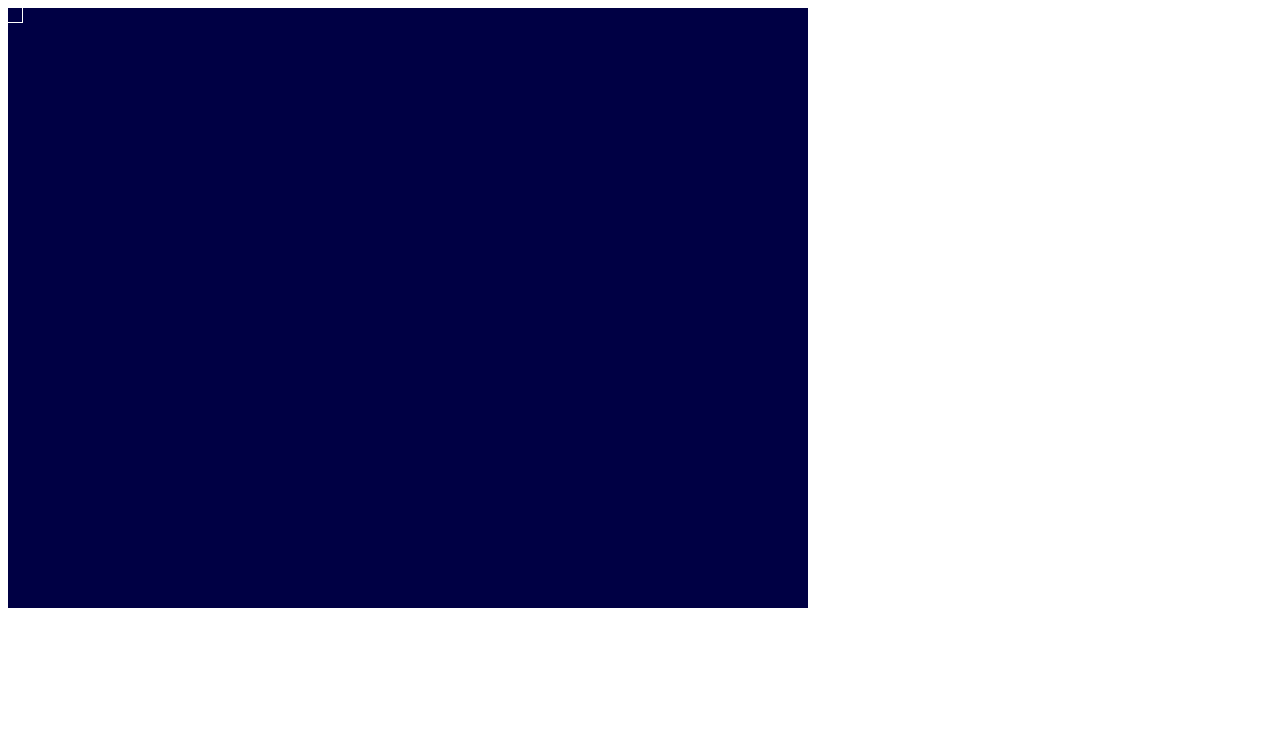
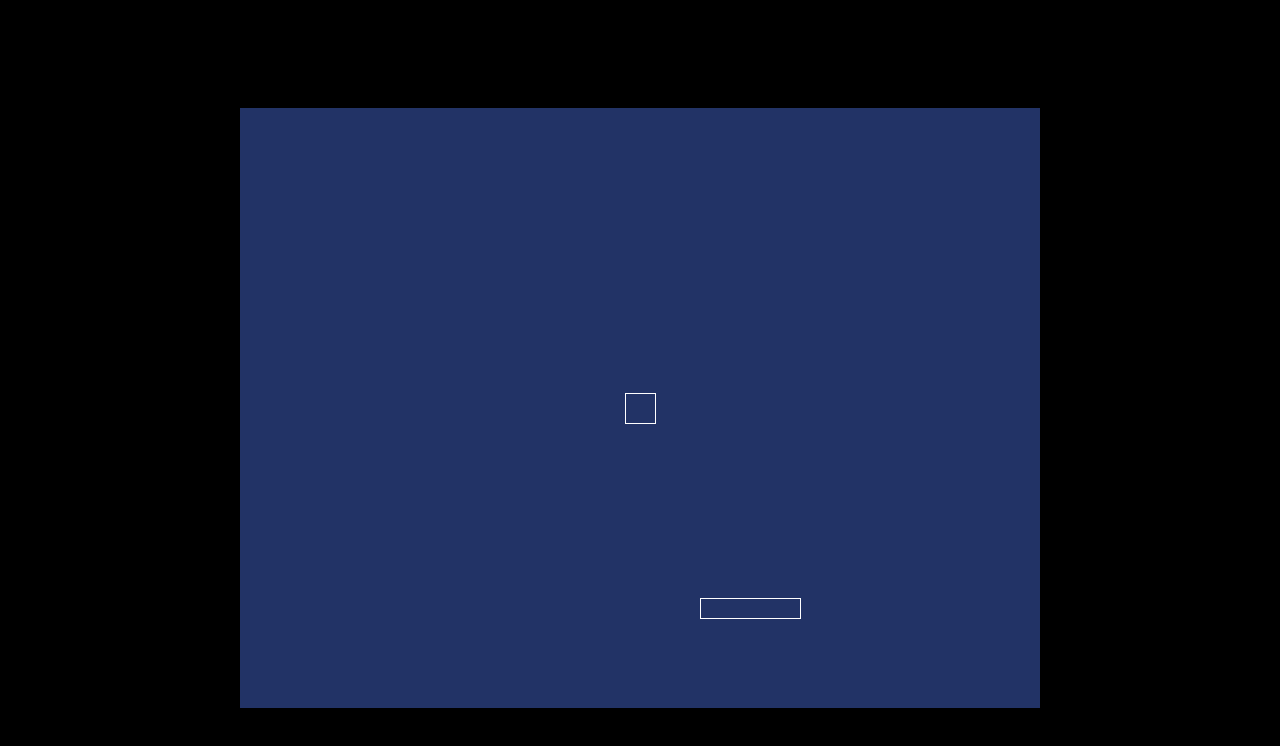
Before and after one commit to alexdmiller/Dive, a plain HTML site: page index.html in a window 1280 px wide. Drawn offline with Linux system fonts and the light colour scheme.

Commit message:
better mouse movement and camera tracking

```diff
--- a/index.html
+++ b/index.html
@@ -4,6 +4,18 @@
     <script src="lib/pixi.js"></script>
     <script src="lib/ces-browser.min.js"></script>
     <script src="lib/underscore-min.js"></script>
+    <style>
+    body {
+      background-color: #000;
+      text-align: center;
+      padding: 100px;
+    }
+
+    canvas {
+      margin-left: auto;
+      margin-right: auto;
+    }
+    </style>
   </head>
   <body>
     <script>
--- a/js/components.js
+++ b/js/components.js
@@ -18,8 +18,9 @@ APG.diver.components.Velocity = CES.Component.extend({
 
 APG.diver.components.Renderable = CES.Component.extend({
   name: 'renderable',
-  init: function(color) {
+  init: function(color, cameraFocus) {
     this.color = color;
+    this.cameraFocus = true;
     this.sprite = null;
   }
 });
--- a/js/game.js
+++ b/js/game.js
@@ -1,9 +1,9 @@
 var world = new CES.World();
 
 var physicsSystem = new APG.diver.systems.PhysicsSystem(0.9),
-    renderSystem = new APG.diver.systems.RenderSystem(),
+    renderSystem = new APG.diver.systems.RenderSystem(800, 600),
     mouseControlSystem = new APG.diver.systems.MouseControlSystem(
-    renderSystem.stage);
+        renderSystem);
 
 world.addSystem(physicsSystem);
 world.addSystem(renderSystem);
@@ -11,11 +11,17 @@ world.addSystem(mouseControlSystem);
 
 var diver = new CES.Entity();
 diver.addComponent(new APG.diver.components.Position(100, 100));
-diver.addComponent(new APG.diver.components.Velocity(1, 0));
+diver.addComponent(new APG.diver.components.Velocity(10, 0));
 diver.addComponent(new APG.diver.components.Box(30, 30));
-diver.addComponent(new APG.diver.components.Renderable(0xFFFFFF));
-diver.addComponent(new APG.diver.components.MouseAttraction(0.1, 1));
+diver.addComponent(new APG.diver.components.Renderable(0xFFFFFF, true));
+diver.addComponent(new APG.diver.components.MouseAttraction(0.01, 5));
 world.addEntity(diver);
+
+var fish = new CES.Entity();
+fish.addComponent(new APG.diver.components.Position(300, 300));
+fish.addComponent(new APG.diver.components.Box(100, 20));
+fish.addComponent(new APG.diver.components.Renderable(0xFFFFFF));
+world.addEntity(fish);
 
 requestAnimFrame(tick);
 function tick() {
--- a/js/systems/mouse-control-system.js
+++ b/js/systems/mouse-control-system.js
@@ -1,17 +1,26 @@
 APG.diver.systems.MouseControlSystem = CES.System.extend({
-  init: function(stage) {
-    this.stage = stage;
-    console.log(stage);
+  init: function(renderSystem) {
+    this.renderSystem = renderSystem;
+
+    var self = this;
+    this.renderSystem.stage.mousedown = function() {
+      self.mouseDown = true;
+    };
+    this.renderSystem.stage.mouseup = function() {
+      self.mouseDown = false;
+    };
+
   },
 
   update: function(dt) {
     var stage = this.stage;
     var entities = this.world.getEntities('mouse attraction', 'position', 'velocity');
-    entities.forEach(function (entity) {
+    var mouse = this.renderSystem.mousePosition;
+    if (this.mouseDown) {
+      entities.forEach(function (entity) {
       var position = entity.getComponent('position'),
           velocity = entity.getComponent('velocity'),
-          mouseAttraction = entity.getComponent('mouse attraction'),
-          mouse = stage.getMousePosition();
+          mouseAttraction = entity.getComponent('mouse attraction');
 
       var dx = mouse.x - position.x;
       var dy = mouse.y - position.y;
@@ -23,6 +32,8 @@ APG.diver.systems.MouseControlSystem = CES.System.extend({
         velocity.x += Math.cos(angle) * force;
         velocity.y += Math.sin(angle) * force;
       }
-    });
+      });
+    }
+
   }
 });
--- a/js/systems/render-system.js
+++ b/js/systems/render-system.js
@@ -1,24 +1,47 @@
 APG.diver.systems.RenderSystem = CES.System.extend({
   init: function(width, height) {
-    this.stage = new PIXI.Stage(0x000044);
-    this.renderer = PIXI.autoDetectRenderer(width, height);
+    this.stage = new PIXI.Stage(0x223366);
+    this.width = width;
+    this.height = height;
+    this.mousePosition = { x: 0, y: 0 };
+    this.renderer = PIXI.autoDetectRenderer(800, 600);
+
+    this.entityContainer = new PIXI.DisplayObjectContainer();
+    this.stage.addChild(this.entityContainer);
+
     document.body.appendChild(this.renderer.view);
   },
 
   addedToWorld: function(world) {
-    world.entityAdded('position', 'renderable').add(_.bind(this.entityAdded, this));
+    world.entityAdded('position', 'renderable').add(_.bind(this.entityAdded,
+        this));
     this._super(world);
   },
 
   update: function(dt) {
     var entities = this.world.getEntities('position', 'velocity');
+    var self = this;
     entities.forEach(function(entity) {
       var renderable = entity.getComponent('renderable'),
           position = entity.getComponent('position');
       renderable.sprite.x = position.x;
       renderable.sprite.y = position.y;
+
+      if (renderable.cameraFocus) {
+        self.positionCamera(renderable);
+      }
     });
+
+    this.mousePosition = this.stage.getMousePosition().clone();
+    this.mousePosition.x -= this.entityContainer.x;
+    this.mousePosition.y -= this.entityContainer.y;
+
     this.renderer.render(this.stage);
+  },
+
+  positionCamera: function(renderable) {
+    this.entityContainer.x = -renderable.sprite.x + this.width / 2;
+    this.entityContainer.y = -renderable.sprite.y + this.height / 2;
   },
 
   entityAdded: function(entity) {
@@ -37,6 +60,6 @@ APG.diver.systems.RenderSystem = CES.System.extend({
     sprite.y = position.y;
 
     renderable.sprite = sprite;
-    this.stage.addChild(sprite);
+    this.entityContainer.addChild(sprite);
   }
 });
```
Also changed, not shown: lib/ces-browser.min.js.
